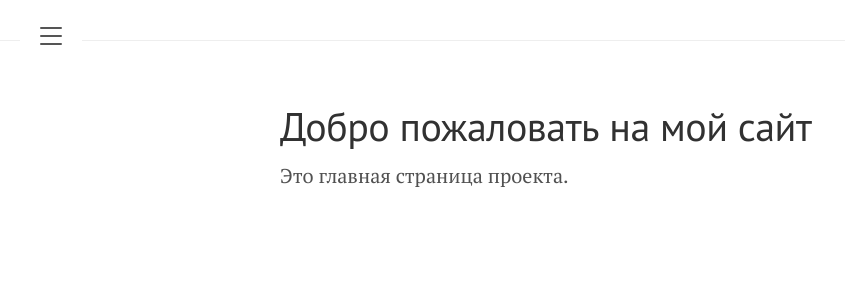
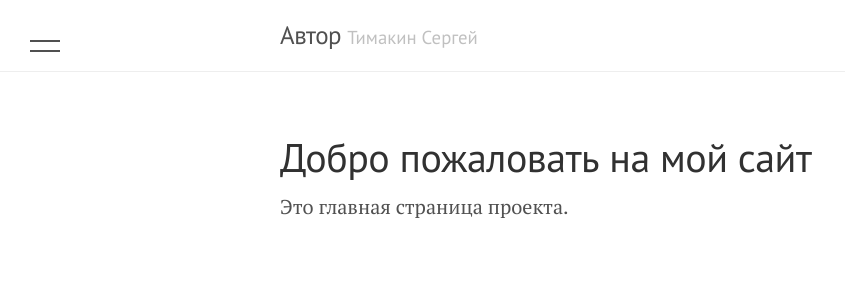
Before and after one commit to Mikrobic/lanyon, a Jekyll site: the page built from pages/index.md, in a window 1280 px wide. Shown: the top 300 px of the page, without its empty margins (0-845 px from the left). Built offline with Jekyll 4.4.1, drawn with Linux system fonts in a browser that asks for light colours.

Commit message:
Форматирование файлов

```diff
--- a/_includes/sidebar.html
+++ b/_includes/sidebar.html
@@ -9,6 +9,66 @@
     .sidebar {
       transition: transform 0.3s ease;
     }
+
+    /* Стили для гамбургера */
+    .sidebar-toggle {
+      cursor: pointer;
+      padding: 0.5rem;
+      background: transparent;
+      border: none;
+      position: fixed;
+      z-index: 3;
+      left: 1rem;
+      top: 1rem;
+    }
+
+    .sidebar-toggle:before {
+      display: block;
+      width: 1.5rem;
+      height: 2px;
+      background: #505050;
+      position: absolute;
+      left: 0.5rem;
+      top: 1rem;
+      content: '';
+      transition: all 0.3s ease;
+    }
+
+    .sidebar-toggle:after {
+      display: block;
+      width: 1.5rem;
+      height: 2px;
+      background: #505050;
+      position: absolute;
+      left: 0.5rem;
+      top: 1.5rem;
+      content: '';
+      transition: all 0.3s ease;
+    }
+
+    .sidebar-toggle .sidebar-toggle-line {
+      display: block;
+      width: 1.5rem;
+      height: 2px;
+      background: inherit;
+      position: absolute;
+      left: 0.5rem;
+      top: 1.25rem;
+      transition: all 0.3s ease;
+    }
+
+    /* Анимация при открытом сайдбаре */
+    #sidebar-checkbox:checked ~ .sidebar-toggle:before {
+      transform: translateY(0.25rem) rotate(45deg);
+    }
+
+    #sidebar-checkbox:checked ~ .sidebar-toggle:after {
+      transform: translateY(-0.25rem) rotate(-45deg);
+    }
+
+    #sidebar-checkbox:checked ~ .sidebar-toggle .sidebar-toggle-line {
+      opacity: 0;
+    }
   </style>
 </head>
 
@@ -18,11 +78,33 @@
 
   <!-- Toggleable sidebar -->
   <div class="sidebar" id="sidebar">
-    <div class="sidebar-item">
-      <p>{{ site.description }}</p>
+    <div class="container sidebar-sticky">
+      <div class="sidebar-about">
+        <h1>
+          <a href="{{ site.baseurl }}">
+            {{ site.title }}
+          </a>
+        </h1>
+        <p class="lead">{{ site.description }}</p>
       </div>
 
       <nav class="sidebar-nav">
+        <a class="sidebar-nav-item{% if page.url == site.baseurl %} active{% endif %}" href="{{ site.baseurl }}">Home</a>
+
+        {% comment %}
+          The code below dynamically generates a sidebar nav of pages with
+          `layout: page` in the front-matter. See readme for usage.
+        {% endcomment %}
+
+        {% assign pages_list = site.pages | sort:"url" %}
+        {% for node in pages_list %}
+          {% if node.title != null %}
+            {% if node.layout == "page" %}
+              <a class="sidebar-nav-item{% if page.url == node.url %} active{% endif %}" href="{{ node.url }}">{{ node.title }}</a>
+            {% endif %}
+          {% endif %}
+        {% endfor %}
+
         <!-- Page order -->
         <a class="sidebar-nav-item" href="{{ site.baseurl }}/for_me/">Обо мне</a>
         <a class="sidebar-nav-item" href="{{ site.baseurl }}/stack/">Стек</a>
@@ -44,13 +126,38 @@
           </div>
         </div>
 
+        <a class="sidebar-nav-item" href="{{ site.github.repo }}">GitHub project</a>
+        <span class="sidebar-nav-item">Currently v{{ site.version }}</span>
+
         <div class="sidebar-item">
           <p>Телеграмм: <a href="https://t.me/SergeyTimakin" target="_blank">@SergeyTimakin</a></p>
         </div>
       </nav>
+
+      <p>&copy; {{ site.time | date: '%Y' }}. All rights reserved.</p>
+    </div>
   </div>
 
-  <label for="sidebar-checkbox" class="sidebar-toggle"></label>
+  <label for="sidebar-checkbox" class="sidebar-toggle">
+    <span class="sidebar-toggle-line"></span>
+  </label>
+
+  <!-- Wrap is the content to shift when toggling the sidebar. We wrap the
+       content to avoid any CSS collisions with our real content. -->
+  <div class="wrap">
+    <div class="masthead">
+      <div class="container">
+        <h3 class="masthead-title">
+          <a href="{{ site.baseurl }}" title="Home">{{ site.title }}</a>
+          <small>{{ site.tagline }}</small>
+        </h3>
+      </div>
+    </div>
+
+    <div class="container content">
+      {{ content }}
+    </div>
+  </div>
 
   <script>
   (function(document) {
--- a/_layouts/default.html
+++ b/_layouts/default.html
@@ -2,17 +2,29 @@
 <html lang="en-us">
 
   {% include head.html %}
-  <body class="theme-base-0d">
+
   <body>
+    <!-- Target for toggling the sidebar `.sidebar-checkbox` is for regular
+         styles, `#sidebar-checkbox` for behavior. -->
+    <input type="checkbox" class="sidebar-checkbox" id="sidebar-checkbox">
 
-    {% include sidebar.html %}
+    <!-- Toggleable sidebar -->
+    <div class="sidebar" id="sidebar">
+      <div class="container sidebar-sticky">
+        <!-- ... existing sidebar content ... -->
+      </div>
+    </div>
 
     <!-- Wrap is the content to shift when toggling the sidebar. We wrap the
          content to avoid any CSS collisions with our real content. -->
     <div class="wrap">
       <div class="masthead">
         <div class="container">
+          <label for="sidebar-checkbox" class="sidebar-toggle"></label>
+
           <h3 class="masthead-title">
+            <a href="{{ site.baseurl }}" title="Home">{{ site.title }}</a>
+            <small>{{ site.tagline }}</small>
           </h3>
         </div>
       </div>
@@ -24,6 +36,6 @@
 
     <label for="sidebar-checkbox" class="sidebar-toggle"></label>
 
-    <script src='{{ site.baseurl }}/public/js/script.js'></script>
+    <script src="{{ site.baseurl }}public/js/lanyon.js"></script>
   </body>
 </html>
--- a/public/css/lanyon.css
+++ b/public/css/lanyon.css
@@ -417,6 +417,105 @@
   }
 }
 
+/* Modify existing sidebar-toggle styles */
+.sidebar-toggle {
+  cursor: pointer;
+  padding: 0.5rem;
+  background: transparent;
+  border: none;
+  position: fixed;
+  z-index: 3;
+  left: 1rem;
+  top: 1rem;
+}
+
+.sidebar-toggle:before {
+  display: block;
+  width: 1.5rem;
+  height: 2px;
+  background: #505050;
+  position: absolute;
+  left: 0.5rem;
+  top: 1rem;
+  content: '';
+  transition: all 0.3s ease;
+}
+
+.sidebar-toggle:after {
+  display: block;
+  width: 1.5rem;
+  height: 2px;
+  background: #505050;
+  position: absolute;
+  left: 0.5rem;
+  top: 1.5rem;
+  content: '';
+  transition: all 0.3s ease;
+}
+
+.theme-base-08 .sidebar-toggle:before,
+.theme-base-08 .sidebar-toggle:after {
+  background: #ac4142;
+}
+
+.theme-base-09 .sidebar-toggle:before,
+.theme-base-09 .sidebar-toggle:after {
+  background: #d28445;
+}
+
+.theme-base-0a .sidebar-toggle:before,
+.theme-base-0a .sidebar-toggle:after {
+  background: #f4bf75;
+}
+
+.theme-base-0b .sidebar-toggle:before,
+.theme-base-0b .sidebar-toggle:after {
+  background: #90a959;
+}
+
+.theme-base-0c .sidebar-toggle:before,
+.theme-base-0c .sidebar-toggle:after {
+  background: #75b5aa;
+}
+
+.theme-base-0d .sidebar-toggle:before,
+.theme-base-0d .sidebar-toggle:after {
+  background: #6a9fb5;
+}
+
+.theme-base-0e .sidebar-toggle:before,
+.theme-base-0e .sidebar-toggle:after {
+  background: #aa759f;
+}
+
+.theme-base-0f .sidebar-toggle:before,
+.theme-base-0f .sidebar-toggle:after {
+  background: #8f5536;
+}
+
+/* Animation when sidebar is visible */
+.sidebar-open .sidebar-toggle:before {
+  transform: translateY(0.25rem) rotate(45deg);
+}
+
+.sidebar-open .sidebar-toggle:after {
+  transform: translateY(-0.25rem) rotate(-45deg);
+}
+
+.sidebar-toggle .sidebar-toggle-line {
+  display: block;
+  width: 1.5rem;
+  height: 2px;
+  background: inherit;
+  position: absolute;
+  left: 0.5rem;
+  top: 1.25rem;
+  transition: all 0.3s ease;
+}
+
+.sidebar-open .sidebar-toggle .sidebar-toggle-line {
+  opacity: 0;
+}
 
 /*
  * Reverse layout
--- a/public/js/script.js
+++ b/public/js/script.js
@@ -1,55 +1,26 @@
-(function(document) {
-  var toggle = document.querySelector('.sidebar-toggle');
-  var sidebar = document.querySelector('#sidebar');
-  var checkbox = document.querySelector('#sidebar-checkbox');
-  var sidebarCheckbox = document.getElementById('sidebar-checkbox');
+;(function (document) {
+  var toggle = document.querySelector('.sidebar-toggle')
+  var sidebar = document.querySelector('#sidebar')
+  var checkbox = document.querySelector('#sidebar-checkbox')
 
-  // Обработчик клика по гамбургеру
-  toggle.addEventListener('click', function(e) {
-    e.preventDefault();
+  document.addEventListener('click', function (e) {
+    var target = e.target
 
-    // Переключаем состояние чекбокса
-    checkbox.checked = !checkbox.checked;
+    // Toggle sidebar when clicking sidebar toggle or checkbox
+    if (target === checkbox || target === toggle || target.closest('.sidebar-toggle')) {
+      checkbox.checked = !checkbox.checked
+      document.body.classList.toggle('sidebar-open', checkbox.checked)
+      return
+    }
 
-    // Для мобильных устройств всегда закрываем сайдбар после переключения
-    if (window.innerWidth <= 768) {
-      checkbox.checked = false;
-    }
-  });
+    // Close sidebar when clicking outside
+    if (!checkbox.checked || sidebar.contains(target)) return
+    checkbox.checked = false
+    document.body.classList.remove('sidebar-open')
+  })
 
-  // Обработчик кликов по документу (закрытие при клике вне сайдбара)
-  document.addEventListener('click', function(e) {
-    var target = e.target;
-
-    if(!checkbox.checked ||
-       sidebar.contains(target) ||
-       (target === checkbox || target === toggle)) return;
-
-    checkbox.checked = false;
-  }, false);
-
-  // Функция проверки мобильного устройства
-  function checkMobile() {
-    if (window.innerWidth <= 768) {
-      document.body.classList.add('mobile-view');
-      // Закрываем сайдбар по умолчанию на мобильных
-      sidebarCheckbox.checked = false;
-    } else {
-      document.body.classList.remove('mobile-view');
-    }
-  }
-
-  // Проверяем при загрузке и при изменении размера окна
-  window.addEventListener('load', checkMobile);
-  window.addEventListener('resize', checkMobile);
-
-  // Сохранение состояния сайдбара
-  if (localStorage.getItem('sidebarState') === 'open') {
-    checkbox.checked = true;
-  }
-
-  checkbox.addEventListener('change', function() {
-    localStorage.setItem('sidebarState', this.checked ? 'open' : 'closed');
-  });
-
-})(document);
+  // Sync checkbox state with body class
+  checkbox.addEventListener('change', function () {
+    document.body.classList.toggle('sidebar-open', this.checked)
+  })
+})(document)
```
Also changed, not shown: other parts of _includes/sidebar.html (+2 -0 lines), public/dasboard.jpg (renamed from public/dashboard.jpg). Lines whose indentation alone changed are shown as unchanged.
